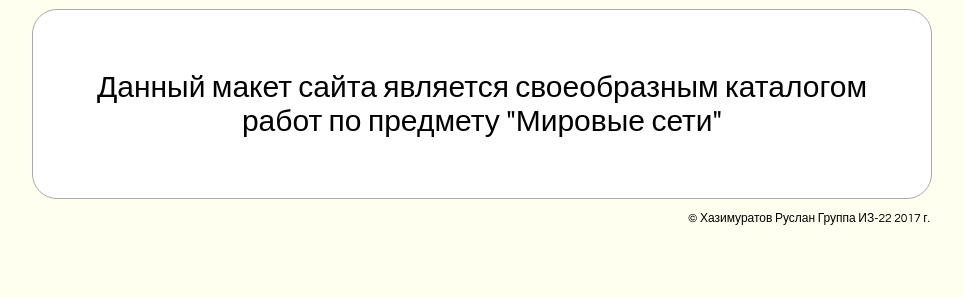
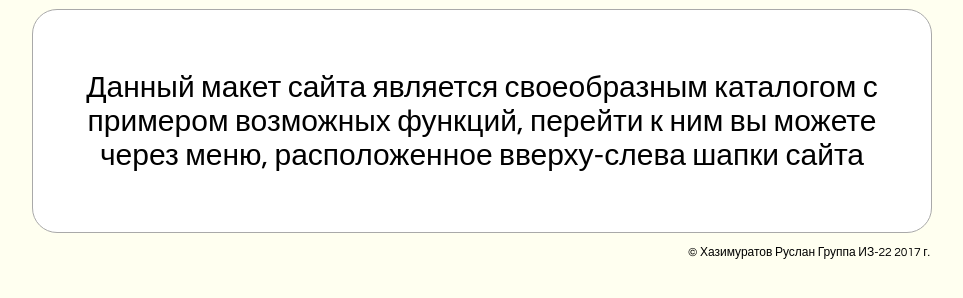
Before and after one commit to Hazimuratov/Hazimuratov.github.io, a plain HTML site: page index.html in a window 1280 px wide. Shown: the part 168-466 px from the top of the page, without its empty margins (158-1121 px from the left). Drawn offline with Linux system fonts and the light colour scheme.

Commit message:
Update index.html

```diff
--- a/index.html
+++ b/index.html
@@ -48,7 +48,7 @@
 			</div>
 
 			<div class="data" align="center">
-				<p>Данный макет сайта является своеобразным каталогом работ по предмету "Мировые сети"</p>
+				<p>Данный макет сайта является своеобразным каталогом с примером возможных функций, перейти к ним вы можете через меню, расположенное вверху-слева шапки сайта</p>
 			</div>
 
 			<div class="footer"><p>&copy; Хазимуратов Руслан Группа ИЗ-22 2017 г.</p></div>
```
